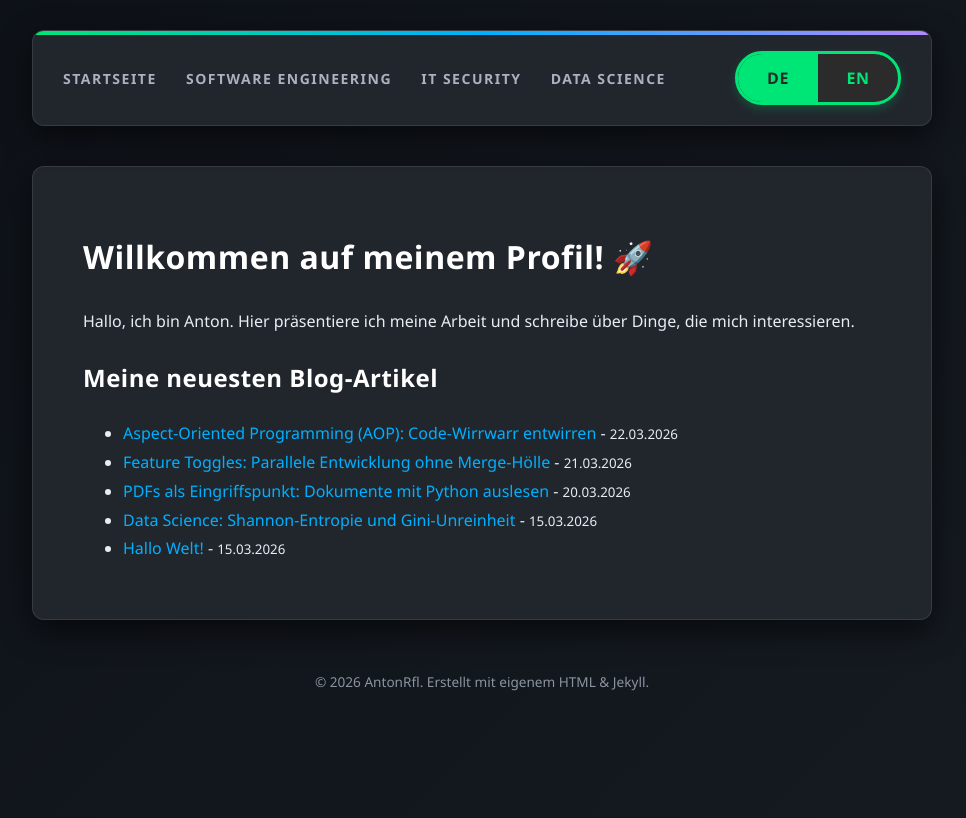
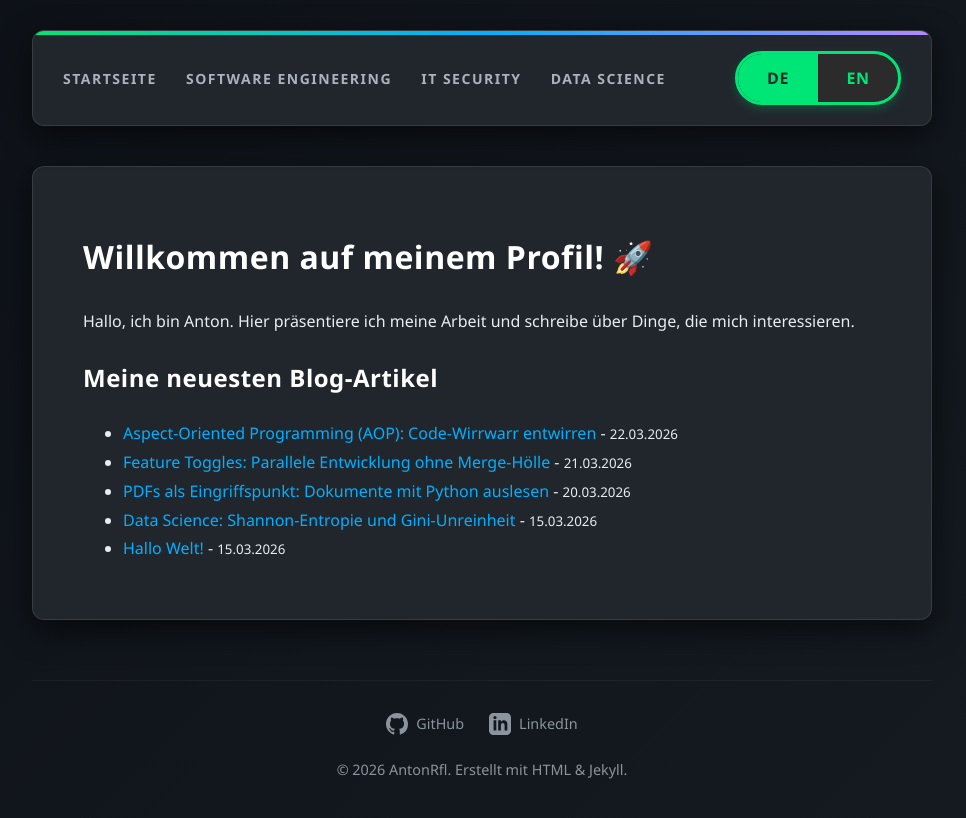
Before and after one commit to AntonRfl/AntonRfl.github.io, a Jekyll site: the page built from index.html, in a window 1280 px wide. Shown: the top 818 px of the page, without its empty margins (158-1124 px from the left). Built offline with Jekyll 4.4.1, drawn with Linux system fonts in a browser that asks for light colours.

Commit message:
Enhance footer with social links and styling

```diff
--- a/_layouts/default.html
+++ b/_layouts/default.html
@@ -77,7 +77,38 @@
         pre { background-color: #0d1117; padding: 20px; border-radius: 8px; overflow-x: auto; border: 1px solid #30363d; }
         code { font-family: 'Courier New', Courier, monospace; color: #7ee787; }
 
-        .site-footer { margin-top: 50px; font-size: 0.85em; color: #8b949e; text-align: center; }
+        /* =========================================
+           Footer & Social Links
+           ========================================= */
+        .site-footer {
+            margin-top: 60px;
+            font-size: 0.9em;
+            color: #8b949e;
+            text-align: center;
+            border-top: 1px solid rgba(255, 255, 255, 0.05); /* Zarte Trennlinie */
+            padding-top: 30px;
+        }
+        .social-links {
+            display: flex;
+            justify-content: center;
+            gap: 25px; /* Abstand zwischen den Links */
+            margin-bottom: 20px;
+        }
+        .social-links a {
+            color: #8b949e;
+            display: flex;
+            align-items: center;
+            gap: 8px; /* Abstand zwischen Icon und Text */
+            transition: color 0.3s ease;
+        }
+        .social-links a:hover {
+            color: #00e676; /* Neongrüner Hover-Effekt */
+        }
+        .social-links svg {
+            width: 22px;
+            height: 22px;
+            fill: currentColor; /* Übernimmt automatisch die Textfarbe */
+        }
 
         /* =========================================
            4. Logik: Sprachen verstecken / anzeigen
@@ -165,7 +196,22 @@
     </main>
 
     <footer class="site-footer">
-        <p>&copy; 2026 AntonRfl. Erstellt mit eigenem HTML & Jekyll.</p>
+        <div class="social-links">
+            <a href="https://github.com/DEIN_GITHUB_NAME" target="_blank" rel="noopener noreferrer">
+                <svg viewBox="0 0 16 16">
+                    <path d="M8 0C3.58 0 0 3.58 0 8c0 3.54 2.29 6.53 5.47 7.59.4.07.55-.17.55-.38 0-.19-.01-.82-.01-1.49-2.01.37-2.53-.49-2.69-.94-.09-.23-.48-.94-.82-1.13-.28-.15-.68-.52-.01-.53.63-.01 1.08.58 1.23.82.72 1.21 1.87.87 2.33.66.07-.52.28-.87.51-1.07-1.78-.2-3.64-.89-3.64-3.95 0-.87.31-1.59.82-2.15-.08-.2-.36-1.02.08-2.12 0 0 .67-.21 2.2.82.64-.18 1.32-.27 2-.27.68 0 1.36.09 2 .27 1.53-1.04 2.2-.82 2.2-.82.44 1.1.16 1.92.08 2.12.51.56.82 1.27.82 2.15 0 3.07-1.87 3.75-3.65 3.95.29.25.54.73.54 1.48 0 1.07-.01 1.93-.01 2.2 0 .21.15.46.55.38A8.012 8.012 0 0 0 16 8c0-4.42-3.58-8-8-8z"/>
+                </svg>
+                GitHub
+            </a>
+
+            <a href="https://linkedin.com/in/DEIN_LINKEDIN_NAME" target="_blank" rel="noopener noreferrer">
+                <svg viewBox="0 0 24 24">
+                    <path d="M19 0h-14c-2.761 0-5 2.239-5 5v14c0 2.761 2.239 5 5 5h14c2.762 0 5-2.239 5-5v-14c0-2.761-2.238-5-5-5zm-11 19h-3v-11h3v11zm-1.5-12.268c-.966 0-1.75-.79-1.75-1.764s.784-1.764 1.75-1.764 1.75.79 1.75 1.764-.783 1.764-1.75 1.764zm13.5 12.268h-3v-5.604c0-3.368-4-3.113-4 0v5.604h-3v-11h3v1.765c1.396-2.586 7-2.777 7 2.476v6.759z"/>
+                </svg>
+                LinkedIn
+            </a>
+        </div>
+        <p>&copy; 2026 AntonRfl. Erstellt mit HTML & Jekyll.</p>
     </footer>
 
     <script>
```
